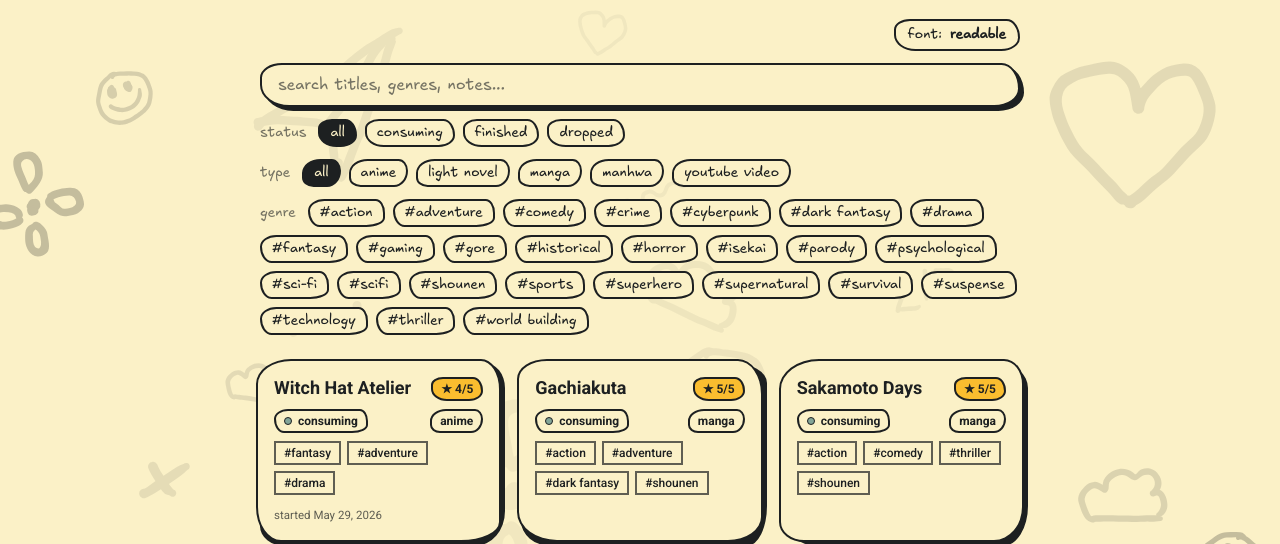
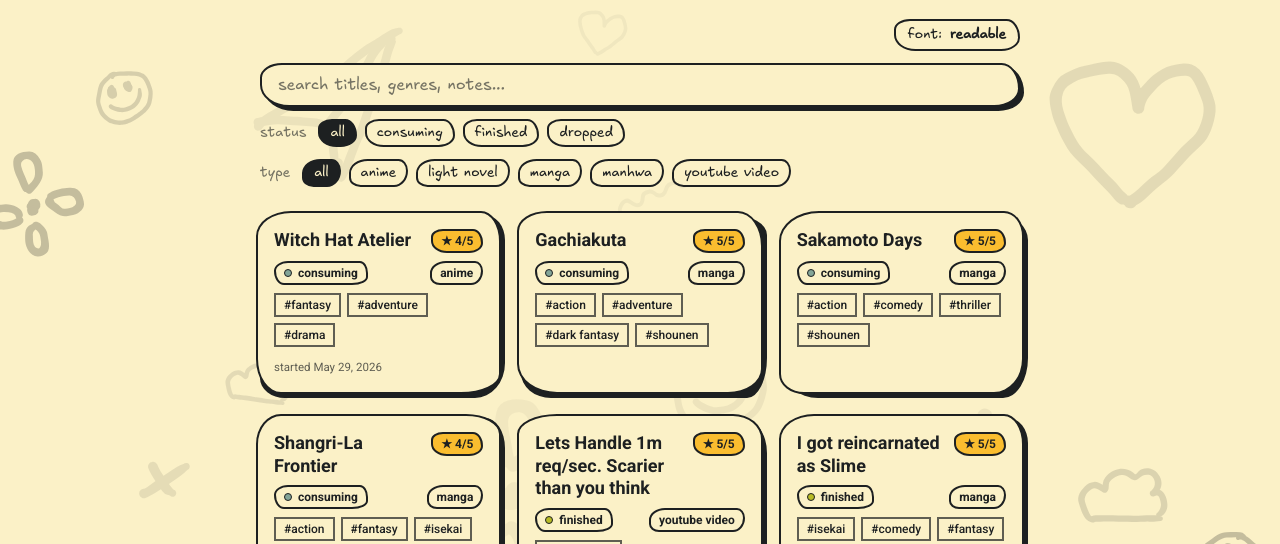
Before and after one commit to Aditya-Jyoti/adityajyoti.com, an Astro site: page /blog/watches in a window 1280 px wide. Shown: the part 211-755 px from the top of the page. Built offline with nearby package versions, Linux system fonts and the light colour scheme; Astro itself is replaced by a stand-in of ours.

Commit message:
remove genre visibility

```diff
--- a/src/pages/blog/watches/index.astro
+++ b/src/pages/blog/watches/index.astro
@@ -43,9 +43,6 @@ const progressOptions = order.filter((p) =>
   all.some((i) => i.data.progress === p)
 );
 const mediaOptions = [...new Set(all.map((i) => i.data.mediaType))].sort();
-const genreOptions = [
-  ...new Set(all.flatMap((i) => i.data.genre)),
-].sort();
 
 const formatRating = (r: number) =>
   Number.isInteger(r) ? r.toFixed(0) : r.toFixed(1);
@@ -148,23 +145,6 @@ const formatRating = (r: number) =>
                   data-value={m.toLowerCase()}
                 >
                   {m}
-                </button>
-              ))}
-            </div>
-          )
-        }
-
-        {
-          genreOptions.length > 0 && (
-            <div class="flex flex-wrap items-center gap-x-2 gap-y-2 text-sm">
-              <span class="opacity-60 mr-1">genre</span>
-              {genreOptions.map((g) => (
-                <button
-                  class="watch-pill border-2 border-foreground bg-background text-foreground px-2.5 py-0.5 handdrawn-1 transition-all duration-200"
-                  data-group="genre"
-                  data-value={g.toLowerCase()}
-                >
-                  #{g}
                 </button>
               ))}
             </div>
```
